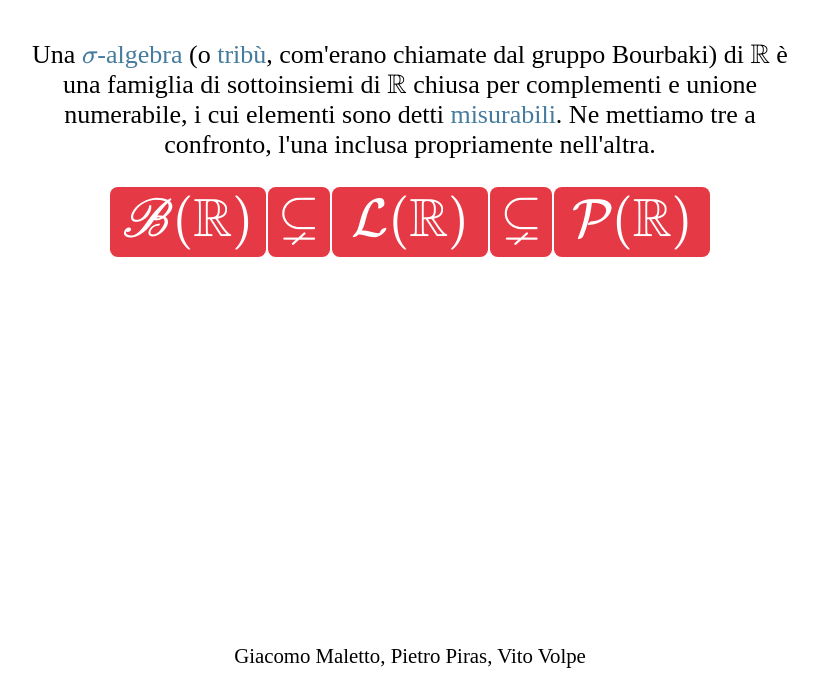
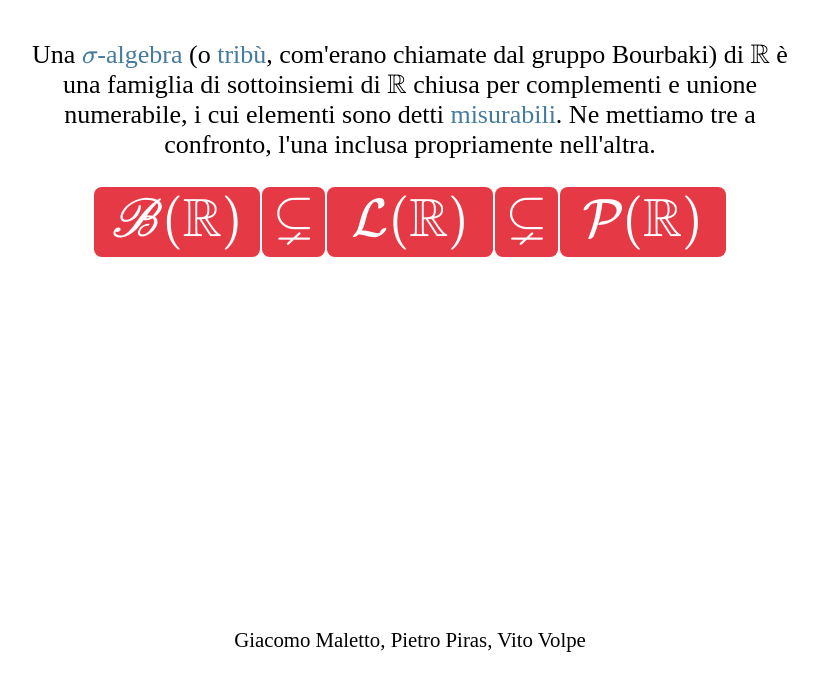
Before and after one commit to GiacomoMaletto/GiacomoMaletto.github.io, a plain HTML site: page index.html in a window 1280 px wide. Shown: the part 122-800 px from the top of the page, without its empty margins (230-1048 px from the left). Drawn offline with nearby package versions, Linux system fonts and the light colour scheme.

Commit message:
footnotes

```diff
--- a/index.html
+++ b/index.html
@@ -62,7 +62,7 @@ body {
 }
 
 #knob0, #knob2, #knob4 {
-  width: 5.6rem;
+  width: 6rem;
   height: 2.3rem;
 }
 
@@ -143,12 +143,12 @@ body {
 .purple {color: #6a4c93;}
 
 html, body {
-  height: calc(100vh - 3em);
+  height: calc(100% - 1.2em);
   margin-bottom: 0px;
 }
 
 #content {
-  min-height: calc(100vh - 3em);
+  min-height: calc(100% - 1.2em);
 }
 
 #outro {
@@ -157,8 +157,6 @@ html, body {
 
   max-width: min(30rem, 95%);
   max-height: 1em;
-  margin-top: 0;
-  margin-bottom: 0;
   margin-left: auto;
   margin-right: auto;
 }
```
